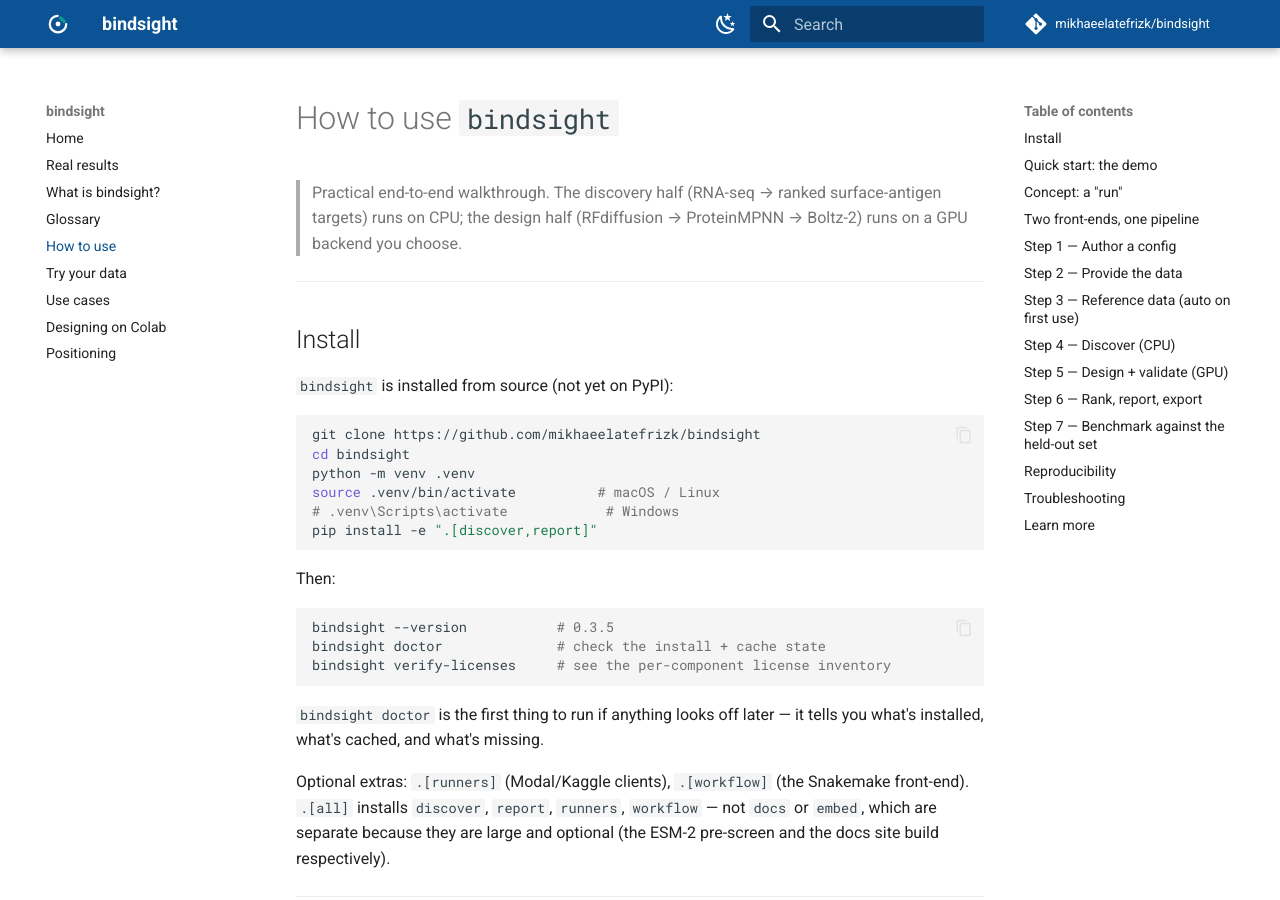
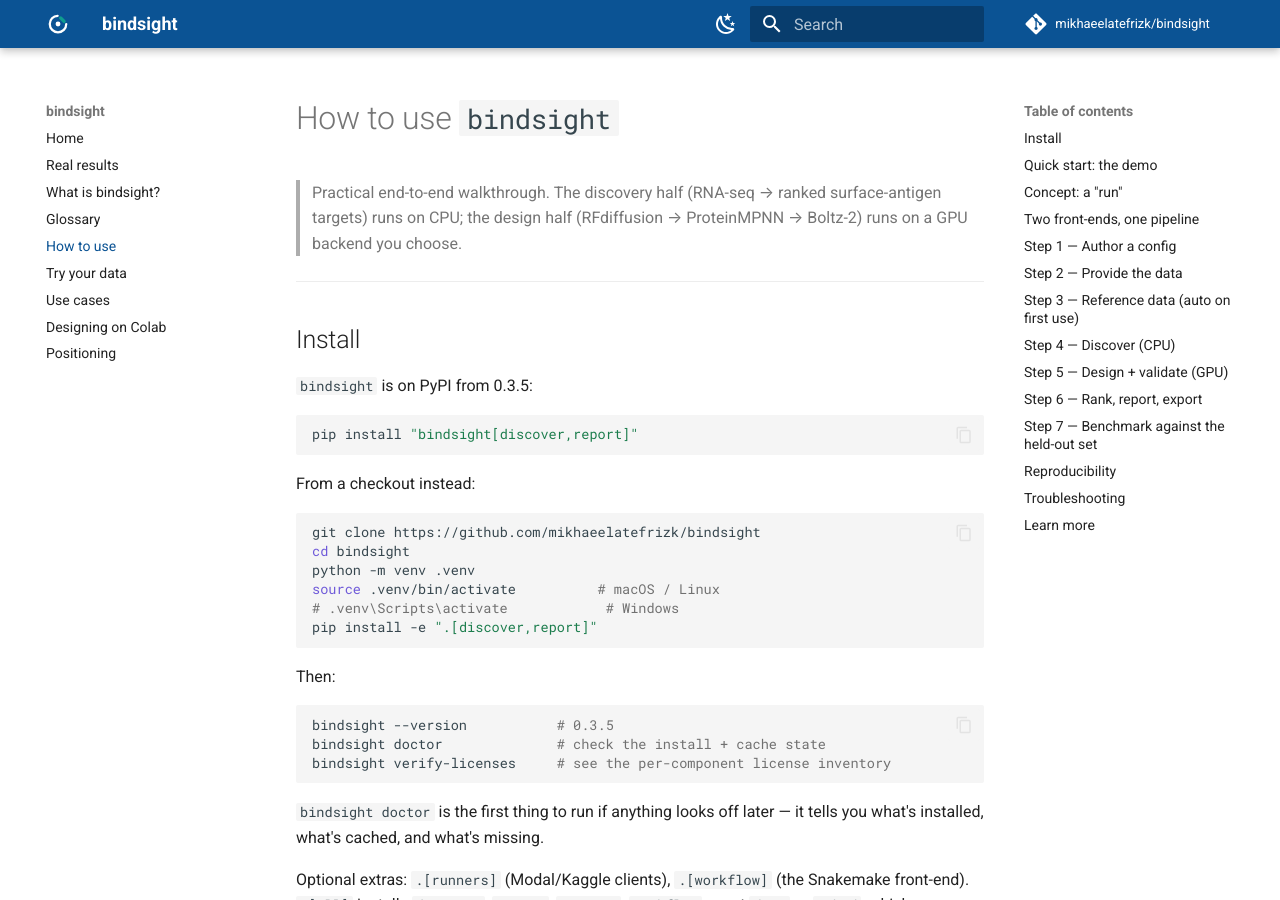
Before and after one commit to mikhaeelatefrizk/bindsight, an MkDocs documentation site: the page built from docs/how-to-use.md, in a window 1280 px wide and 900 px high. Built offline with MkDocs 1.6.1 and Material for MkDocs 9.7.7, drawn with Linux system fonts in a browser that asks for light colours; comment, search, counter and statistics services are not loaded.

Commit message:
docs: bindsight is on PyPI
0.3.5 is the first release published to PyPI, by the pypi job of release-artifacts.yml under trusted publishing; PyPI's SHA-256 digests equal the release's SHA256SUMS, and a clean virtualenv installs it and prints 0.3.5. The install instructions say `pip install` now, the checkout form stays for development, and the runners that install bindsight into a remote image or a notebook say why they install from the repository instead of "not on PyPI".

Co-Authored-By: Claude Fable 5.1 <noreply@anthropic.com>

````diff
--- a/docs/how-to-use.md
+++ b/docs/how-to-use.md
@@ -12,7 +12,13 @@ description: Install bindsight and run it end to end — RNA-seq counts to ranke
 
 ## Install
 
-`bindsight` is installed from source (not yet on PyPI):
+`bindsight` is on PyPI from 0.3.5:
+
+```bash
+pip install "bindsight[discover,report]"
+```
+
+From a checkout instead:
 
 ```bash
 git clone https://github.com/mikhaeelatefrizk/bindsight
````
Also changed, not shown: CHANGELOG.md (+16 -0 lines), README.md (+3 -4 lines), docs/index.md (+1 -1 lines), paper/paper.md (+2 -2 lines), 4 other files.
